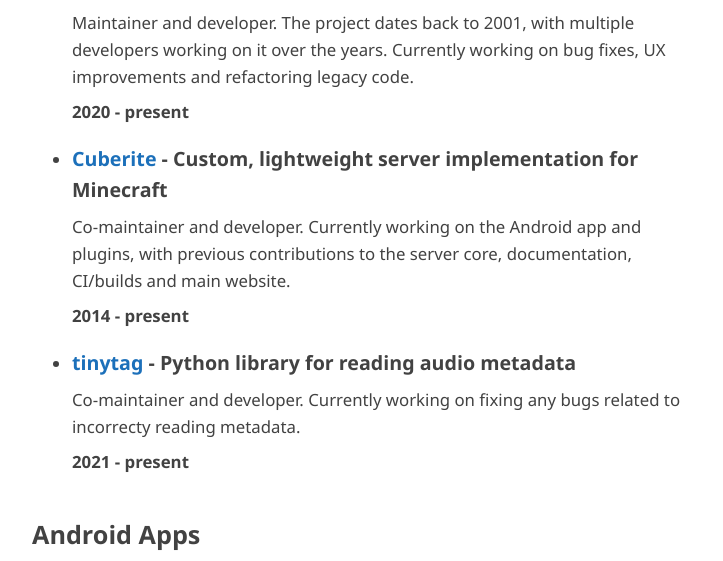
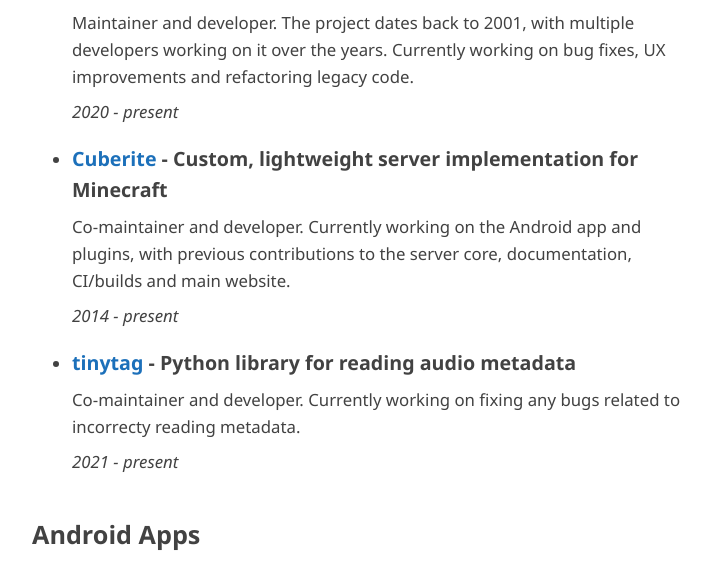
Before and after one commit to mathiascode/projects, a Jekyll site: the page built from index.md, in a window 1280 px wide. Shown: the part 295-856 px from the top of the page, without its empty margins (272-995 px from the left). Built offline with Jekyll 4.4.1, drawn with Linux system fonts in a browser that asks for light colours; our own code applies the rules of GitHub Pages for plain Markdown files.

Commit message:
Use italic text style for years

```diff
--- a/index.md
+++ b/index.md
@@ -16,20 +16,20 @@
    Maintainer and developer. The project dates back to 2001, with multiple developers working on it over the years.
    Currently working on bug fixes, UX improvements and refactoring legacy code.
 
-   **2020 - present**
+   *2020 - present*
 
  * ### [Cuberite](https://github.com/cuberite) - Custom, lightweight server implementation for Minecraft
 
    Co-maintainer and developer. Currently working on the Android app and plugins, with previous contributions to
    the server core, documentation, CI/builds and main website.
 
-   **2014 - present**
+   *2014 - present*
 
  * ### [tinytag](https://github.com/devsnd/tinytag) - Python library for reading audio metadata
 
    Co-maintainer and developer. Currently working on fixing any bugs related to incorrecty reading metadata.
 
-   **2021 - present**
+   *2021 - present*
 
 
 ## Android Apps
```
